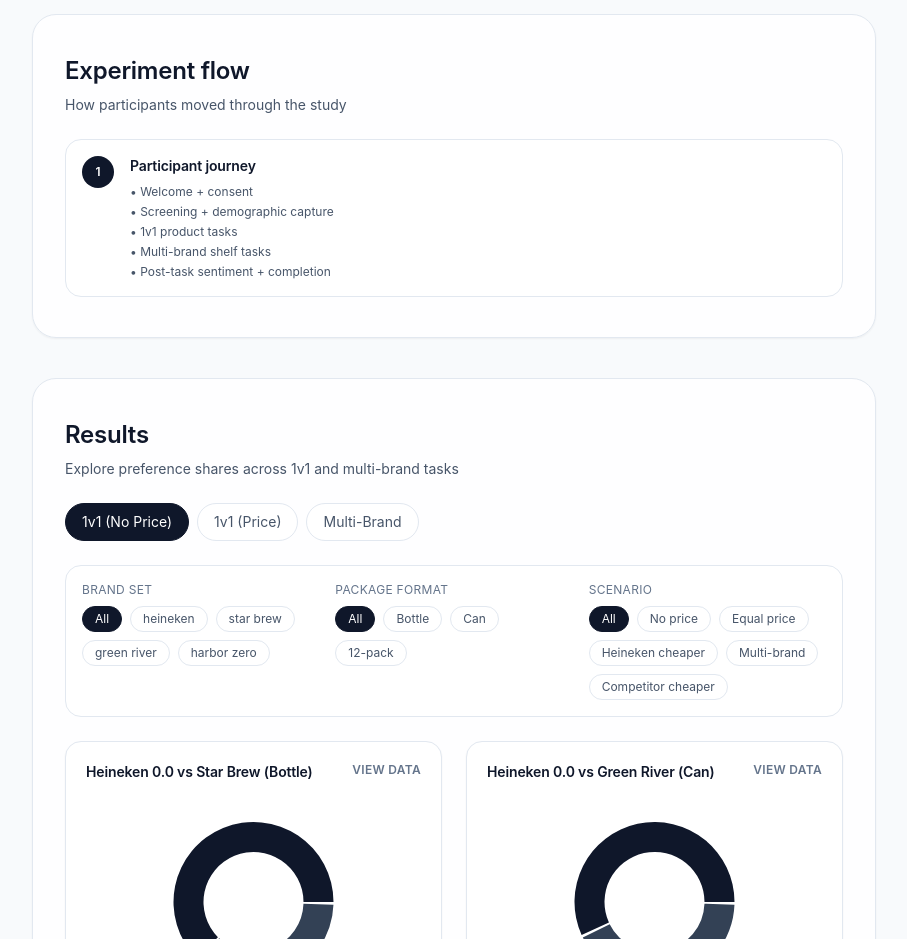
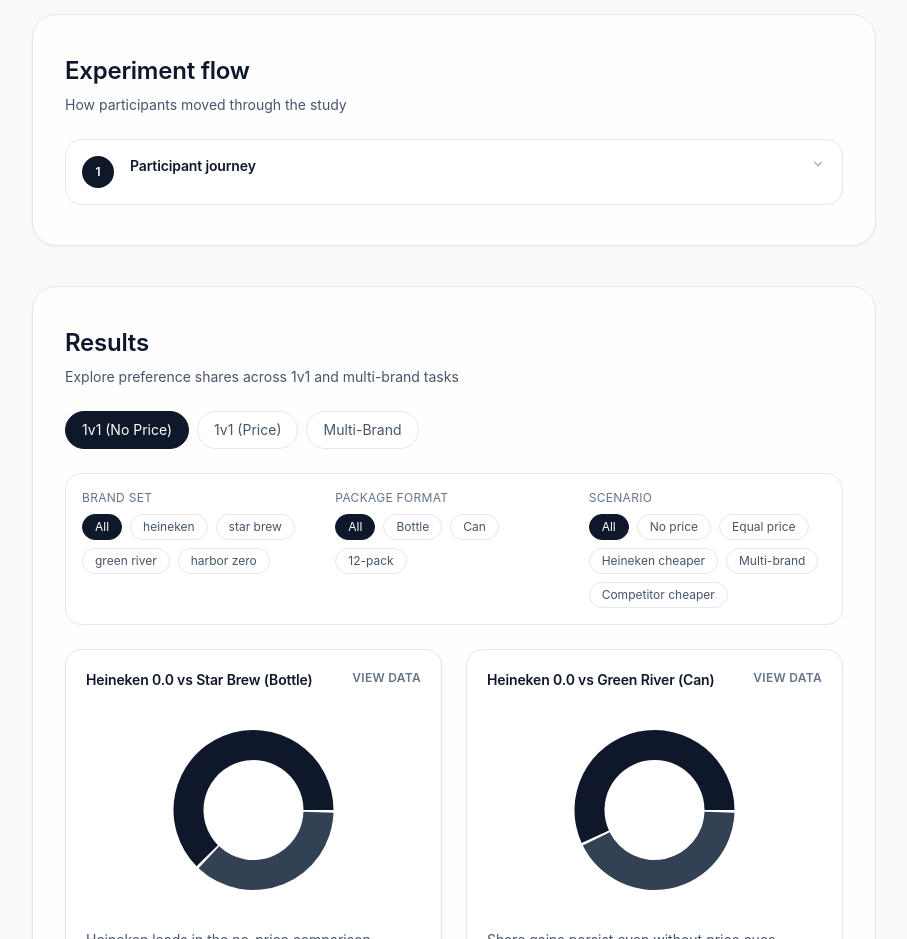
Before and after one commit to jose-laveaga/Heineken-study, a React (Vite) app: page / in a window 1280 px wide. Shown: the part 1720-2659 px from the top of the page, without its empty margins (56-963 px from the left). Built offline with nearby package versions, Linux system fonts and the light colour scheme.

Commit message:
Make timeline steps expandable

```diff
--- a/src/components/content/ExperimentStepper.tsx
+++ b/src/components/content/ExperimentStepper.tsx
@@ -10,19 +10,32 @@
 const ExperimentStepper = ({ steps }: ExperimentStepperProps) => (
   <div className="space-y-4">
     {steps.map((step, index) => (
-      <div key={step.title} className="flex gap-4 rounded-2xl border border-slate-200 bg-white p-4">
-        <div className="flex h-8 w-8 items-center justify-center rounded-full bg-slate-900 text-xs font-semibold text-white">
-          {index + 1}
-        </div>
-        <div>
-          <h3 className="text-sm font-semibold text-slate-900">{step.title}</h3>
-          <ul className="mt-2 space-y-1 text-xs text-slate-600">
+      <details key={step.title} className="group rounded-2xl border border-slate-200 bg-white">
+        <summary className="flex cursor-pointer items-start gap-4 p-4 list-none [&::-webkit-details-marker]:hidden">
+          <div className="flex h-8 w-8 items-center justify-center rounded-full bg-slate-900 text-xs font-semibold text-white">
+            {index + 1}
+          </div>
+          <div className="flex flex-1 items-start justify-between gap-4">
+            <h3 className="text-sm font-semibold text-slate-900">{step.title}</h3>
+            <span className="text-slate-400 transition-transform duration-200 group-open:rotate-180" aria-hidden="true">
+              <svg className="h-4 w-4" viewBox="0 0 20 20" fill="currentColor">
+                <path
+                  fillRule="evenodd"
+                  d="M5.23 7.21a.75.75 0 0 1 1.06.02L10 11.17l3.71-3.94a.75.75 0 1 1 1.08 1.04l-4.24 4.5a.75.75 0 0 1-1.08 0l-4.24-4.5a.75.75 0 0 1 .02-1.06z"
+                  clipRule="evenodd"
+                />
+              </svg>
+            </span>
+          </div>
+        </summary>
+        <div className="px-4 pb-4">
+          <ul className="space-y-1 text-xs text-slate-600">
             {step.bullets.map((bullet) => (
               <li key={bullet}>• {bullet}</li>
             ))}
           </ul>
         </div>
-      </div>
+      </details>
     ))}
   </div>
 );
```
